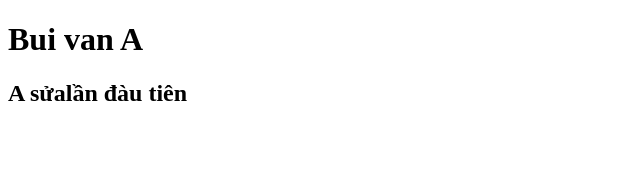
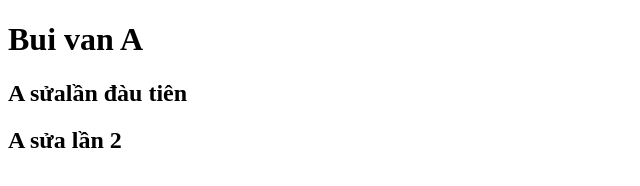
Before and after one commit to hoclaptr/TeamAB, a plain HTML site: page index.html in a window 1280 px wide. Shown: the whole page, without its empty margins (0-640 px from the left). Drawn offline with Linux system fonts and the light colour scheme.

Commit message:
2.A commit lan 2

```diff
--- a/index.html
+++ b/index.html
@@ -8,5 +8,6 @@
   <body>
     <h1>Bui van A</h1>
     <h2>A sửalần đàu tiên</h2>
+    <h2>A sửa lần 2</h2>
   </body>
 </html>
```
